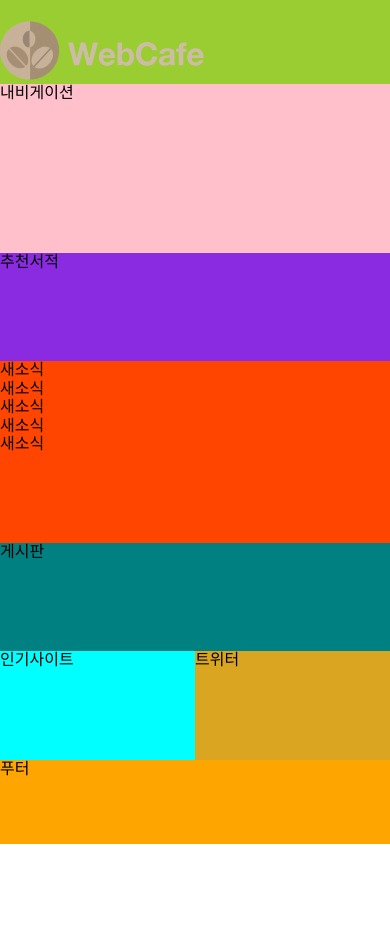
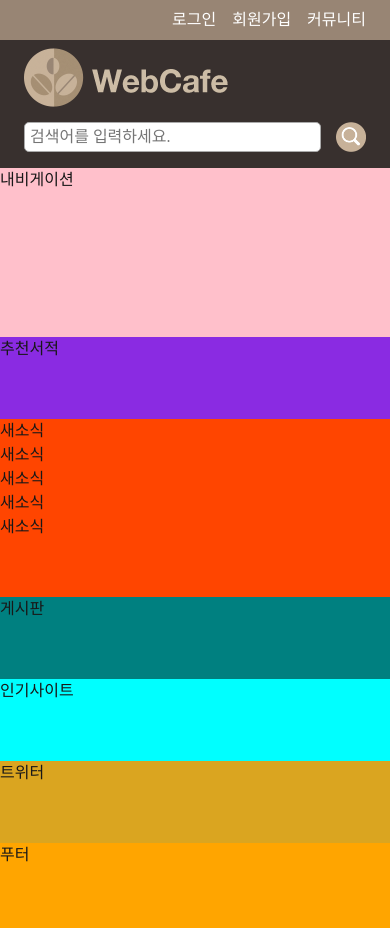
Before and after one commit to hyang081245/RWD, a plain HTML site: page index.html in a window 390 px wide. Before the commit the page ends 844 px from the top, so only its background shows below. Drawn offline with Linux system fonts and the light colour scheme; a web font is replaced by a local one.

Commit message:
헤더 디자인 완성
- 모바일 및 데스크탑 로고
- 모바일 및 데스크탑 멤버링크
- 모바일 및 데스크탑 검색

```diff
--- a/css/style.css
+++ b/css/style.css
@@ -1,9 +1,45 @@
 @charset "utf-8";
 @import url(./normalize.css);
-
+*, *::before, *::after {
+  box-sizing: border-box;
+  font-family: 'Spoqa Han Sans', 'Sans-serif';
+}
+html {
+  font-size: 10px;
+}
+body{
+  font-weight: 300;
+  font-size: 1.6rem;
+  color: #181818;
+  background-color: #fff;
+  line-height: 1.5;
+}
+a {
+  text-decoration: none;
+  color: inherit;
+}
+/*제목초기화*/
+h1, h2, h3, h4, h5, h6{
+  font-size: 1em;
+  font-weight: 300;
+}
+fieldset{
+  border: 0;
+  margin: 0;
+  padding: 0;
+}
+/*공통 숨김 콘텐츠*/
+legend, .ally-hidden{
+  background: pink;
+  position: absolute;
+  width: 1px;
+  height: 1px;
+  margin: -1px;
+  overflow: hidden;
+  clip-path: polygon(0 0, 0 0, 0 0)
+}
 /*all divice*/
 .container{
-  background-color:silver;
   display: flex;
   flex-flow: row wrap;
 }
@@ -12,10 +48,59 @@
   width: 100%;
 }
 
+/*공통헤더*/
+
 .header{
-  background-color: yellowgreen;
-   height: 10vh;
+padding-bottom: 1em;
+  display: flex;
+  flex-flow: row wrap;
 }
+.logo, .member, .search{
+  width: 100%;
+}
+/*공통 멤버*/
+.member{
+  display: flex;
+  justify-content: flex-end;
+  order: -1;
+  margin: 0;
+  list-style: none;
+  padding: 2px 0;
+}
+.member a{
+  display: inline-block;
+  padding: 0.5em 0;
+}
+/*공통로고*/
+.logo{
+}
+/*공통검색*/
+.search{
+  order: 1;
+}
+input[type="search"], .btn-search{
+  vertical-align: top;
+}
+input[type="search"]{
+  border: 1px solid #aaa;
+  border-radius: 5px;
+  padding: 2px 5px;
+ height: 30px;
+}
+
+input[type="search"]:focus::-webkit-input-placeholder { /* Chrome/Opera/Safari */
+  color: transparent;
+}
+input[type="search"]:focus::-moz-placeholder { /* Firefox 19+ */
+  color: transparent;
+}
+input[type="search"]:focus:-ms-input-placeholder { /* IE 10+ */
+  color: transparent;
+}
+input[type="search"]:focus:-moz-placeholder { /* Firefox 18- */
+  color: transparent;
+}
+
 .navigation{
   background-color: pink;
   height: 20vh;
@@ -50,12 +135,66 @@ background-color: aqua;
 }
 
 
+
+
+
+
 /*mobile device*/
+
 @media screen and (max-width:1000px){
-  .favorite, .twitter{
-    width: 50%;
+/*모바일 헤더*/
+  .header{
+    background-color: #38302e;
+  }
+  .logo, .member, .search{
+    padding: 0 1.5em;
+  }
+  .logo{
+    margin-top:0.5em;
+    margin-bottom: 0.5em;
+  }
+  /*모바일 검색*/
+
+  .search fieldset{
+    font-size: 0;
+  }
+  input[type="search"]{
+    width: calc(100% - 4.5rem);
+    font-size: 1.6rem;
+  }
+  .btn-search{
+    width: 3rem;
+    height: 3rem;
+    font-size: 1rem;
+    padding: 0;
+    border: 0;
+    background: transparent;
+    position: relative;
+    margin-left: 1.5rem;
+  }
+  .btn-search::after{
+    content: "";
+    position: absolute;
+    top: 0;
+    left: 0;
+    width: 100%;
+    height: 100%;
+    background: url(./images/btn_search.png) no-repeat 0 0 / cover;
+  }
+  .member{
+    background-color: #988574;
+    color: #fff;
+  }
+  .member a{
+    margin-left: 1em;
+  }
+  .bar{
+    display: none;
   }
 }
+
+
+
 
 /*desktop divice*/
 @media screen and (min-width : 1000px){
@@ -65,6 +204,37 @@ background-color: aqua;
   }
   .header, .main {
     width: 1000px;
+  }
+  .header{
+    position: relative;
+  }
+  /*데스크탑 멤버*/
+  .bar{
+    margin: 0 0.5em;
+  }
+  /*데스크탑 로고*/
+  .logo{
+    position: absolute;
+    width: initial;
+    top:50%;
+    left:0;
+    transform: translateY(-50%);
+    margin: 0;
+  }
+  /*데스크탑 검색*/
+  .search{
+    text-align: right;
+  }
+  input[type="search"]{
+    width: 25em;
+  }
+  .btn-search{
+    border: 1px solid #aaa;
+    background: #988574;
+    color:#fff;
+    height: 3rem;
+    padding: 0.15em 1em;
+    border-radius: 5px;
   }
   .main{
     justify-content: space-between;
```
